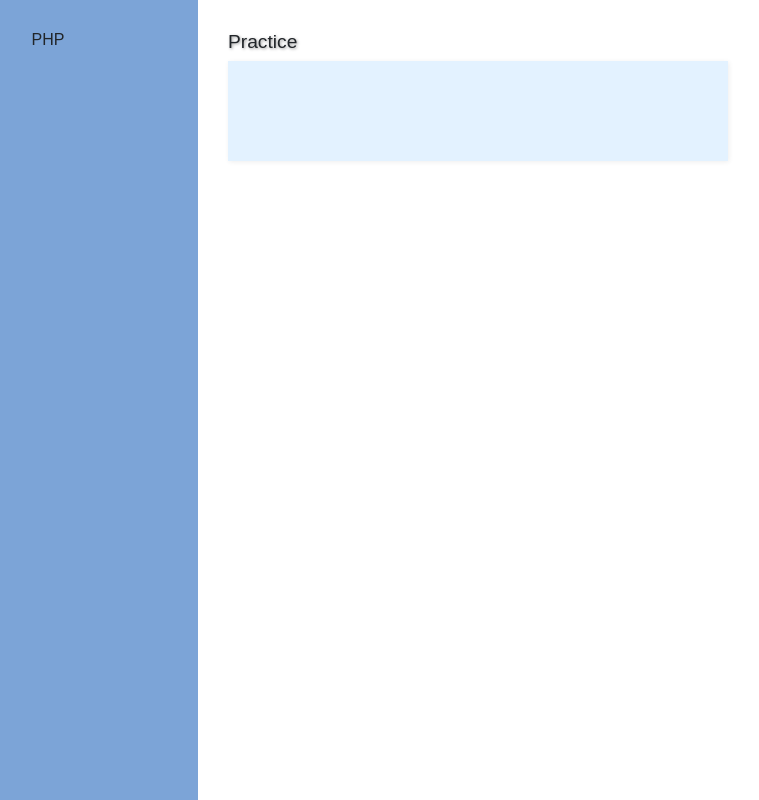
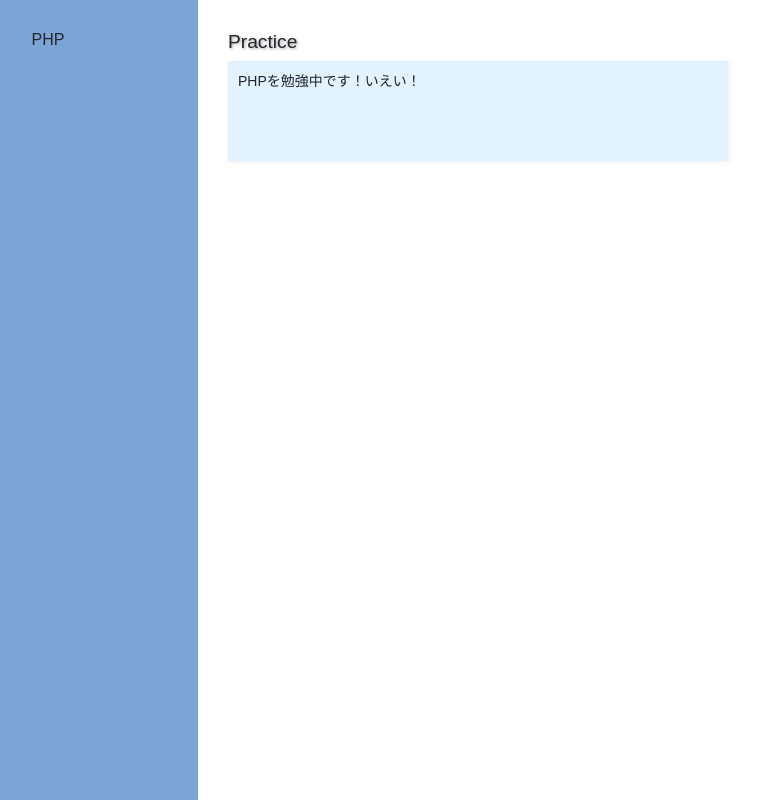
Before and after one commit to sato0208/PHP_study, a PHP site: page /sample_01.php in a window 1280 px wide. Shown: the whole page, without its empty margins (102-861 px from the left). Run offline with PHP 8.4, Linux system fonts and the light colour scheme.

Commit message:
[update]画面に文章を表示させる

```diff
--- a/sample_01.php
+++ b/sample_01.php
@@ -18,7 +18,10 @@
 <main>
 <h2>Practice</h2>
 <pre>
-<!-- ここにプログラムを記述します -->
+<?php
+print('PHPを勉強中です！');
+print('いえい！');
+?>
 </pre>
 </main>
 </body>
```
